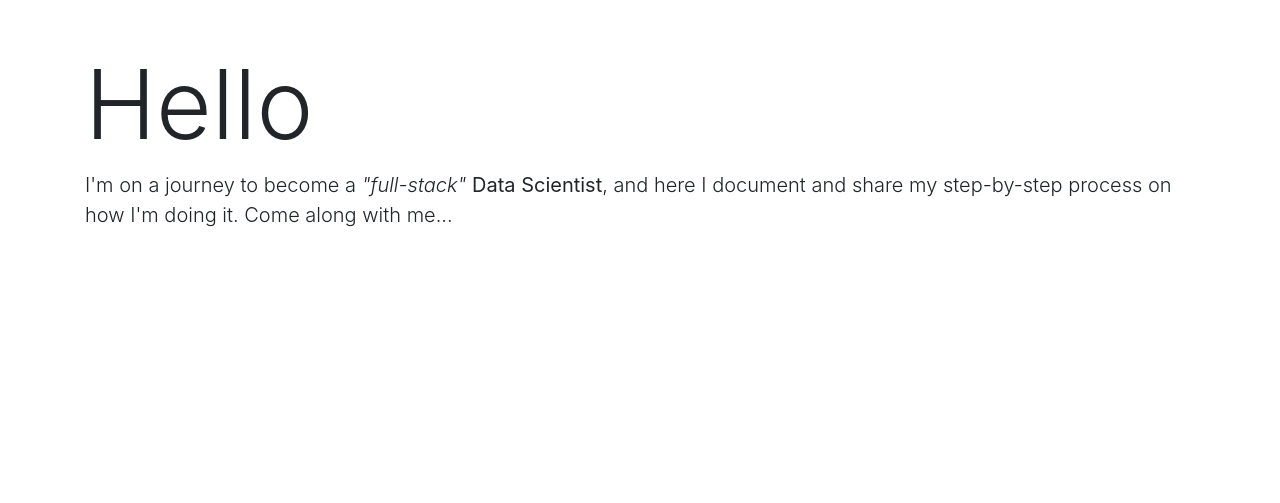
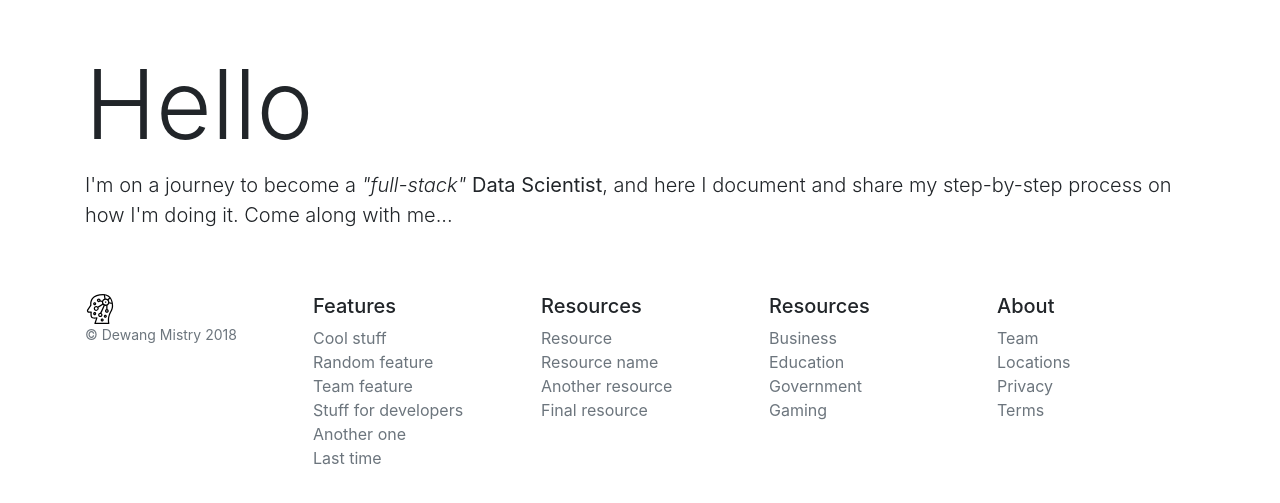
Before and after one commit to ThinkWithData/ThinkWithData.github.io, a plain HTML site: page index.html in a window 1280 px wide. Shown: the part 65-568 px from the top of the page. Drawn offline with nearby package versions, Linux system fonts and the light colour scheme.

Commit message:
Added placeholder footer

```diff
--- a/index.html
+++ b/index.html
@@ -19,7 +19,7 @@
     <nav class="navbar navbar-light bg-light navbar-expand-lg">
         <div class="container">
             <a class="navbar-brand h1" href="#">
-               <img src="img/idea.svg" width="30" height="30" class="d-inline-block align-top" alt="">
+                <img src="img/idea.svg" width="30" height="30" class="d-inline-block align-top mr-2" alt="">
                 Think with Data
             </a>
             <button class="navbar-toggler" type="button" data-toggle="collapse" data-target="#navbarResponsive" aria-controls="navbarResponsive" aria-expanded="false" aria-label="Toggle navigation">
@@ -52,6 +52,54 @@
         <p class="lead">I'm on a journey to become a <i>"full-stack"</i> <b>Data Scientist</b>, and here I document and share my step-by-step process on how I'm doing it. Come along with me...</p>
     </div>
 
+    <!--  Footer  -->
+    <div class="container py-5">
+        <div class="row">
+            <div class="col-12 col-md">
+                <img src="img/idea.svg" width="30" height="30" class="d-inline-block align-top" alt="">
+                <small class="d-block mb-3 text-muted">&copy; Dewang Mistry 2018</small>
+            </div>
+            <div class="col-6 col-md">
+                <h5>Features</h5>
+                <ul class="list-unstyled text-small">
+                    <li><a class="text-muted" href="#">Cool stuff</a></li>
+                    <li><a class="text-muted" href="#">Random feature</a></li>
+                    <li><a class="text-muted" href="#">Team feature</a></li>
+                    <li><a class="text-muted" href="#">Stuff for developers</a></li>
+                    <li><a class="text-muted" href="#">Another one</a></li>
+                    <li><a class="text-muted" href="#">Last time</a></li>
+                </ul>
+            </div>
+            <div class="col-6 col-md">
+                <h5>Resources</h5>
+                <ul class="list-unstyled text-small">
+                    <li><a class="text-muted" href="#">Resource</a></li>
+                    <li><a class="text-muted" href="#">Resource name</a></li>
+                    <li><a class="text-muted" href="#">Another resource</a></li>
+                    <li><a class="text-muted" href="#">Final resource</a></li>
+                </ul>
+            </div>
+            <div class="col-6 col-md">
+                <h5>Resources</h5>
+                <ul class="list-unstyled text-small">
+                    <li><a class="text-muted" href="#">Business</a></li>
+                    <li><a class="text-muted" href="#">Education</a></li>
+                    <li><a class="text-muted" href="#">Government</a></li>
+                    <li><a class="text-muted" href="#">Gaming</a></li>
+                </ul>
+            </div>
+            <div class="col-6 col-md">
+                <h5>About</h5>
+                <ul class="list-unstyled text-small">
+                    <li><a class="text-muted" href="#">Team</a></li>
+                    <li><a class="text-muted" href="#">Locations</a></li>
+                    <li><a class="text-muted" href="#">Privacy</a></li>
+                    <li><a class="text-muted" href="#">Terms</a></li>
+                </ul>
+            </div>
+        </div>
+    </div>
+
     <!-- Optional JavaScript -->
     <!-- jQuery first, then Popper.js, then Bootstrap JS -->
     <script src="node_modules/jquery/dist/jquery.slim.min.js"></script>
```
